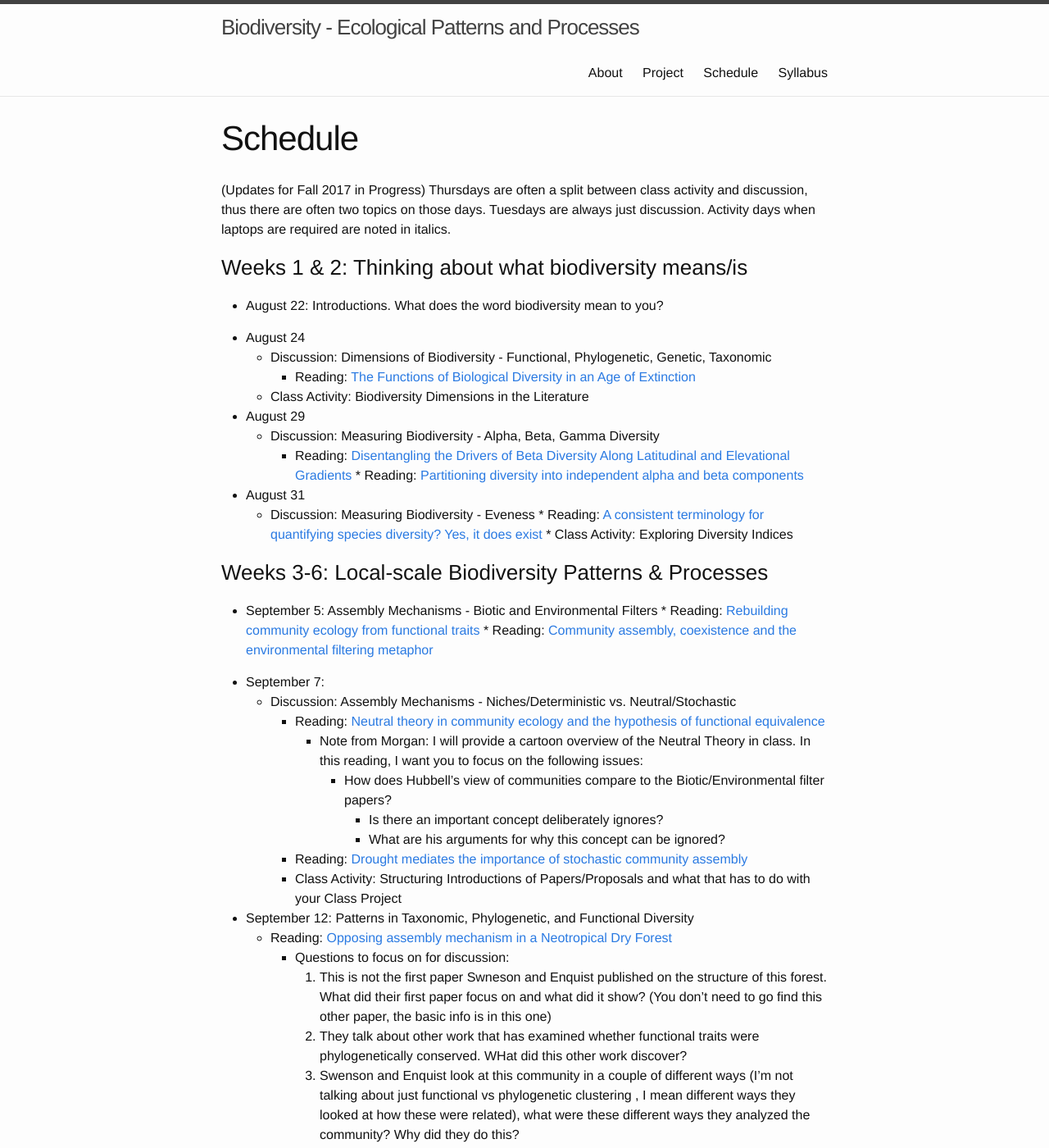
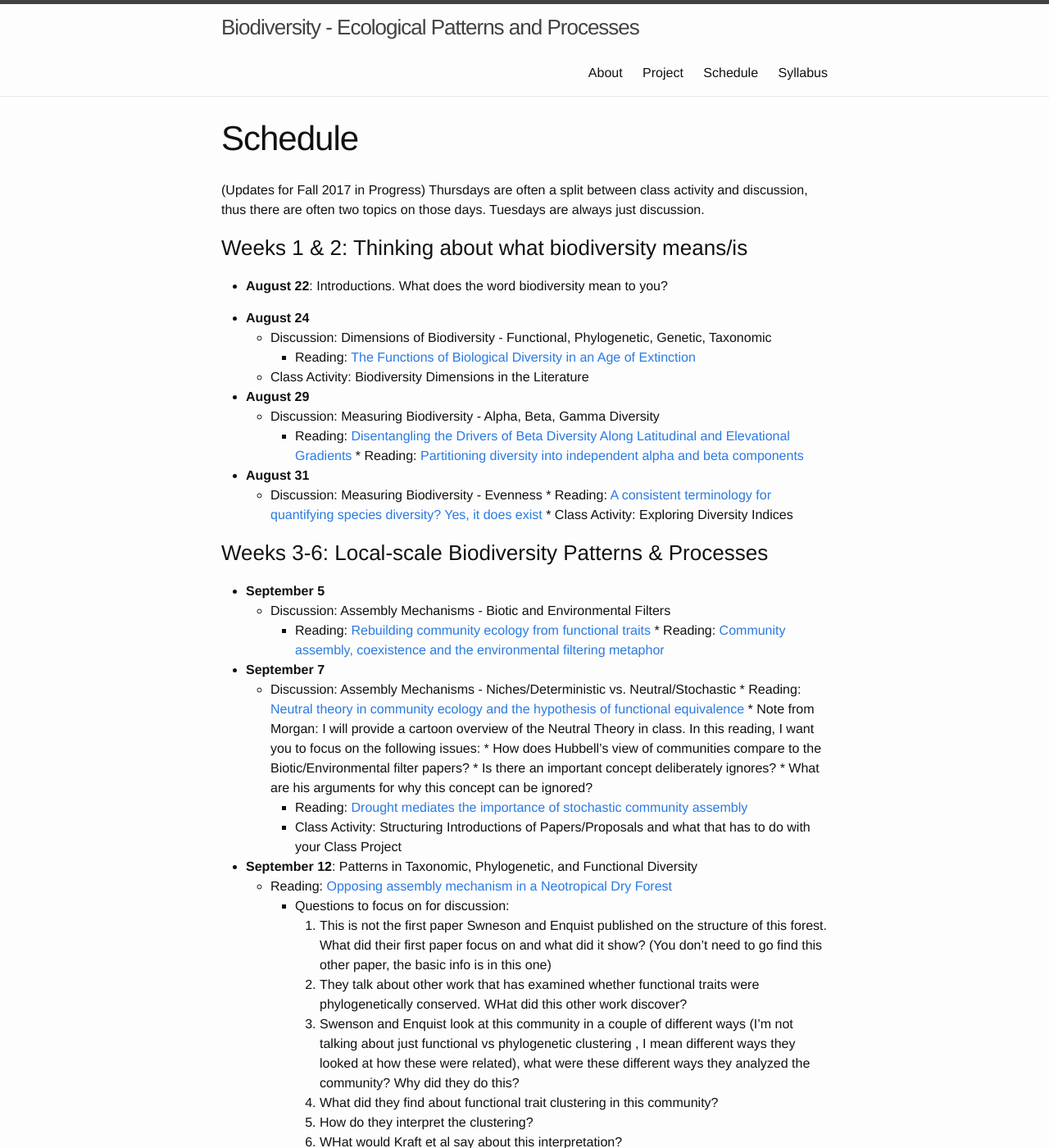
Before and after one commit to skmorgane/biodiversity-course, a Jekyll site: the page built from schedule.md, in a window 1280 px wide and 1400 px high. Shown: the whole window at 82% size. Built offline with Jekyll 4.4.1, drawn with Linux system fonts in a browser that asks for light colours.

Commit message:
Update Schedule

```diff
--- a/schedule.md
+++ b/schedule.md
@@ -3,44 +3,45 @@ layout: page
 title: Schedule
 ---
 (Updates for Fall 2017 in Progress)
-Thursdays are often a split between class activity and discussion, thus there are often two topics on those days. Tuesdays are always just discussion. Activity days when laptops are required are noted in italics.
+Thursdays are often a split between class activity and discussion, thus there are often two topics on those days. Tuesdays are always just discussion.
 
 ### Weeks 1 & 2: Thinking about what biodiversity means/is
 
-* August 22: Introductions. What does the word biodiversity mean to you?
+* **August 22**: Introductions. What does the word biodiversity mean to you?
 
-* August 24
+* **August 24**
 	* Discussion: Dimensions of Biodiversity - Functional, Phylogenetic, Genetic, Taxonomic
 		* Reading: [The Functions of Biological Diversity in an Age of Extinction](https://doi.org/10.1126/science.1215855)
 	*  Class Activity: Biodiversity Dimensions in the Literature
 
-* August 29
+* **August 29**
 	* Discussion: Measuring Biodiversity - Alpha, Beta, Gamma Diversity
 		* Reading: [Disentangling the Drivers of Beta Diversity Along Latitudinal and Elevational Gradients](https://doi.org/10.1126/science.1208584)
         	* Reading: [Partitioning diversity into independent alpha and beta components](https://doi.org/10.1890/06-1736.1)
 
-* August 31
-	* Discussion: Measuring Biodiversity - Eveness
+* **August 31**
+	* Discussion: Measuring Biodiversity - Evenness
         	* Reading: [A consistent terminology for quantifying species diversity? Yes, it does exist](https://doi.org/10.1007%2Fs00442-010-1812-0)
     	* Class Activity: Exploring Diversity Indices
 
 ### Weeks 3-6: Local-scale Biodiversity Patterns & Processes
 
-* September 5: Assembly Mechanisms - Biotic and Environmental Filters
-      * Reading: [Rebuilding community ecology from functional traits](http://dx.doi.org/10.1016/j.tree.2006.02.002)
-      * Reading: [Community assembly, coexistence and the environmental filtering metaphor](https://doi.org/10.1111/1365-2435.12345)
+* **September 5**
+	* Discussion: Assembly Mechanisms - Biotic and Environmental Filters
+		* Reading: [Rebuilding community ecology from functional traits](http://dx.doi.org/10.1016/j.tree.2006.02.002)
+      		* Reading: [Community assembly, coexistence and the environmental filtering metaphor](https://doi.org/10.1111/1365-2435.12345)
 
-* September 7:
-    * Discussion: Assembly Mechanisms - Niches/Deterministic vs. Neutral/Stochastic
-         * Reading: [Neutral theory in community ecology and the hypothesis of functional equivalence](https://doi.org/10.1111/j.0269-8463.2005.00965.x)
-            * Note from Morgan: I will provide a cartoon overview of the Neutral Theory in class. In this reading, I want you to focus on the following issues:
+* **September 7**
+	* Discussion: Assembly Mechanisms - Niches/Deterministic vs. Neutral/Stochastic
+         	* Reading: [Neutral theory in community ecology and the hypothesis of functional equivalence](https://doi.org/10.1111/j.0269-8463.2005.00965.x)
+            		* Note from Morgan: I will provide a cartoon overview of the Neutral Theory in class. In this reading, I want you to focus on the following issues:
                * How does Hubbell's view of communities compare to the Biotic/Environmental filter papers?
                   * Is there an important concept deliberately ignores?
                   * What are his arguments for why this concept can be ignored?
          * Reading: [Drought mediates the importance of stochastic community assembly](https://doi.org/10.1073/pnas.0704350104)
       * Class Activity: Structuring Introductions of Papers/Proposals and what that has to do with your Class Project
 
-* September 12: Patterns in Taxonomic, Phylogenetic, and Functional Diversity
+* **September 12**: Patterns in Taxonomic, Phylogenetic, and Functional Diversity
     * Reading: [Opposing assembly mechanism in a Neotropical Dry Forest](https://doi.org/10.1890/08-1025.1)
          * Questions to focus on for discussion:
          1. This is not the first paper Swneson and Enquist published on the structure of this forest. What did their first paper focus on and what did it show? (You don't need to go find this other paper, the basic info is in this one)
@@ -62,7 +63,7 @@ Thursdays are often a split between class activity and discussion, thus there ar
          6. How do these results compare to Swenson and Enquist? Are they consistent? Yield different insights?
          7. If you are a conservation planner, what do these results mean to you?
 
-* *September 14*:
+* **September 14**
     * Discussion: Patterns in Abundance
          * Reading: [Species abundance distributions: moving beyond single prediction theories to integration within an ecological framework](https://doi.org/10.1111/j.1461-0248.2007.01094.x)
             * Questions to focus on for discussion:
```
